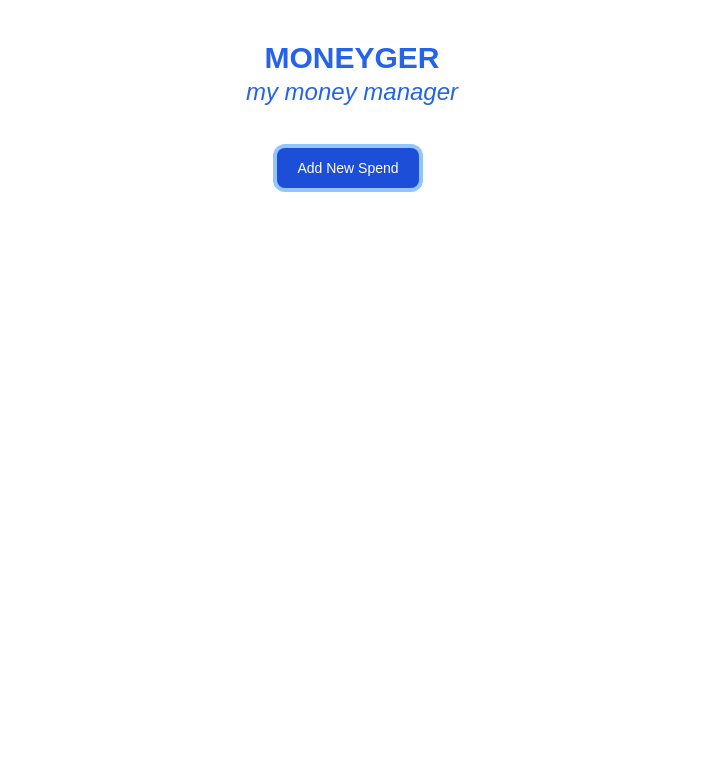
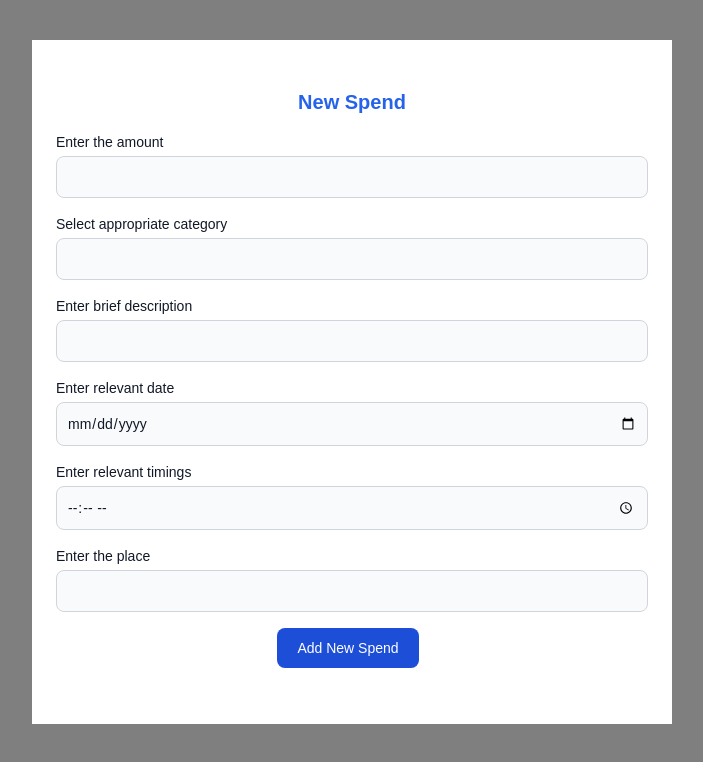
Before and after one commit to namangrover99/moneyger, a Next.js app: page / in a window 1280 px wide. Both pictures are taken after a click on the button "Add New Spend". Shown: the top 762 px of the page, without its empty margins (288-991 px from the left). Built offline with nearby package versions, Linux system fonts and the light colour scheme.

Commit message:
Added tailwind and Add New Spend Form

```diff
--- a/components/NewSpendForm.js
+++ b/components/NewSpendForm.js
@@ -1,9 +1,65 @@
+import { ErrorMessage, Field, Form, Formik } from 'formik'
+import * as Yup from 'yup'
 import React from 'react'
 
-const NewSpendForm = () => {
-  return (
-    <div>NewSpendForm</div>
-  )
+const NewSpendForm = ({setIsOpen}) => {
+    const initialValues = {
+        amount: '',
+        category: '',
+        desc: '',
+        date: '',
+        time: '',
+        place: ''
+    }
+    const validationSchema = Yup.object().shape({
+        amount: Yup.number().required('This field is required!'),
+        category: Yup.string().required('This field is required!'),
+        desc: Yup.string(),
+        date: Yup.string().required('This field is required'),
+        time: Yup.string(),
+        place: Yup.string()
+    })
+    const handleSubmit = (values) => {
+        console.log(values)
+        setTimeout(() => {
+            setIsOpen(false)
+        },500)
+    }
+    const FIELDS = [
+        { name: 'amount', type: 'number', options: null, placeholder: 'Enter the amount' },
+        { name: 'category', type: 'select', options: [], placeholder: 'Select appropriate category' },
+        { name: 'desc', type: 'text', options: null, placeholder: 'Enter brief description' },
+        { name: 'date', type: 'date', options: null, placeholder: 'Enter relevant date' },
+        { name: 'time', type: 'time', options: null, placeholder: 'Enter relevant timings' },
+        { name: 'place', type: 'text', options: null, placeholder: 'Enter the place' },
+    ]
+    return (
+        <div className='bg-white w-11/12 sm:w-1/2 mx-auto sm:my-10 my-20 px-6 py-8'>
+            <h1 className='text-center my-4 text-xl font-bold text-blue-600'>New Spend</h1>
+            <div>
+                <Formik
+                    initialValues={initialValues}
+                    validationSchema={validationSchema}
+                    onSubmit={handleSubmit}
+                >
+                    <Form>
+                        {FIELDS.map((field) => (
+                            <div className='my-4' key={field.name}>
+                                <label className='block mb-1 text-sm font-medium text-gray-900 dark:text-gray-300'>{field.placeholder}</label>
+                                <Field className="bg-gray-50 border border-gray-300 text-gray-900 text-sm rounded-lg focus:ring-blue-500 focus:border-blue-500 block w-full p-2.5 dark:bg-gray-700 dark:border-gray-600 dark:placeholder-gray-400 dark:text-white dark:focus:ring-blue-500 dark:focus:border-blue-500" type={field.type} name={field.name} />
+                                <ErrorMessage name={field.name}>
+                                    {msg => <span className="text-sm text-red-600" >{msg}</span>}
+                                </ErrorMessage>
+                            </div>
+                        ))}
+                        <div className='text-center my-4'>
+                            <button  type="submit" className="text-white bg-blue-700 hover:bg-blue-800 focus:ring-4 focus:ring-blue-300 font-medium rounded-lg text-sm px-5 py-2.5 mr-2 mb-2 dark:bg-blue-600 dark:hover:bg-blue-700 focus:outline-none dark:focus:ring-blue-800">Add New Spend</button>
+                        </div>
+                    </Form>
+                </Formik>
+            </div>
+        </div>
+    )
 }
 
 export default NewSpendForm
--- a/pages/index.js
+++ b/pages/index.js
@@ -1,14 +1,20 @@
-import Head from 'next/head'
-import styles from '../styles/Home.module.css'
+import { useState } from 'react'
+import NewSpendForm from '../components/NewSpendForm'
 
 export default function Home() {
+  const [isOpen, setIsOpen] = useState(false)
   return (
-    <div className='p-10'>
-      <h1 className='text-center text-3xl font-bold text-blue-600'>MONEYGER</h1>
-      <h2 className='text-center text-2xl text-blue-600 italic'>my money manager</h2>
-      <div className='text-center my-10'>
-      <button type="button" className="text-white bg-blue-700 hover:bg-blue-800 focus:ring-4 focus:ring-blue-300 font-medium rounded-lg text-sm px-5 py-2.5 mr-2 mb-2 dark:bg-blue-600 dark:hover:bg-blue-700 focus:outline-none dark:focus:ring-blue-800">Add New Spend</button>
+    <>
+      <div className='p-10'>
+        <h1 className='text-center text-3xl font-bold text-blue-600'>MONEYGER</h1>
+        <h2 className='text-center text-2xl text-blue-600 italic'>my money manager</h2>
+        <div className='text-center my-10'>
+          <button onClick={() => setIsOpen(true)} type="button" className="text-white bg-blue-700 hover:bg-blue-800 focus:ring-4 focus:ring-blue-300 font-medium rounded-lg text-sm px-5 py-2.5 mr-2 mb-2 dark:bg-blue-600 dark:hover:bg-blue-700 focus:outline-none dark:focus:ring-blue-800">Add New Spend</button>
+        </div>
       </div>
-    </div>
+      {isOpen && <div className='z-50 fixed top-0 left-0 w-full h-full bg-black-rgba' >
+        <NewSpendForm setIsOpen={setIsOpen} />
+      </div>}
+    </>
   )
 }
--- a/tailwind.config.js
+++ b/tailwind.config.js
@@ -4,7 +4,11 @@ module.exports = {
     "./components/**/*.{js,ts,jsx,tsx}",
   ],
   theme: {
-    extend: {},
+    extend: {
+      colors: {
+        'black-rgba': 'rgba(0, 0, 0, 0.5)',
+      },
+    },
   },
   plugins: [],
 }
```
